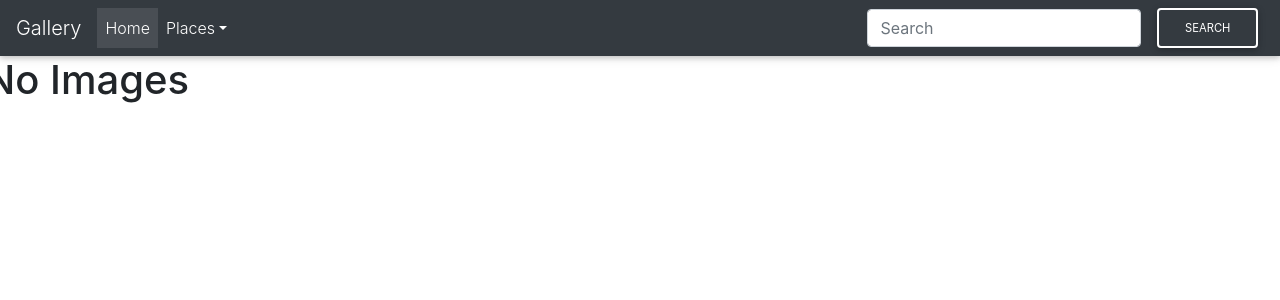
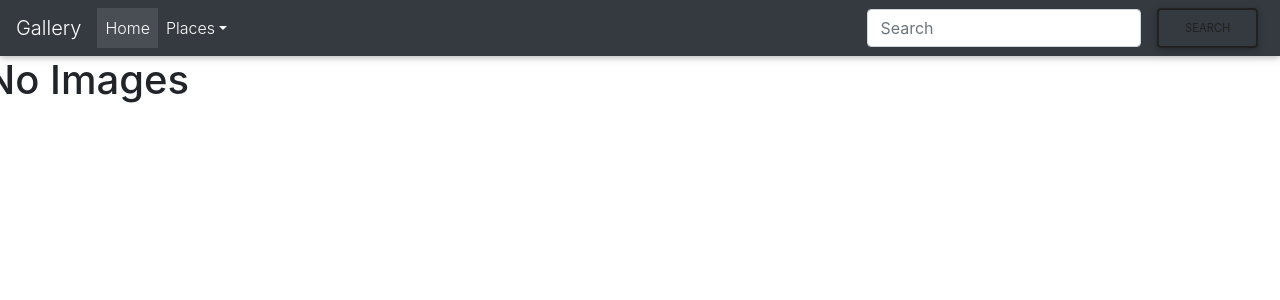
Before and after one commit to Mikemike-22/gallery, a Django app: template photos/templates/photo/image.html in a window 1280 px wide. Shown: the top 300 px of the page. Run offline with Django 3.2, Linux system fonts and the light colour scheme; the template is opened without the code that fills it, so the values that code supplies are empty; some libraries are stand-ins or nearby versions; some web fonts are replaced.

Commit message:
update styling

```diff
--- a/photos/templates/navbar.html
+++ b/photos/templates/navbar.html
@@ -43,7 +43,7 @@
 
           <form class="form-inline my-2 my-lg-0 ml-auto" role="search" action="{% url 'search_results'%}">
                 <input class="form-control" type="text" placeholder="Search" aria-label="Search" name="image">
-                <button class="btn btn-outline-white btn-md my-2 my-sm-0 ml-3" type="submit">Search</button>
+                <button class="btn btn-outline-dark btn-md my-2 my-sm-0 ml-3" type="submit">Search</button>
             </form>
         </div>
 
```
